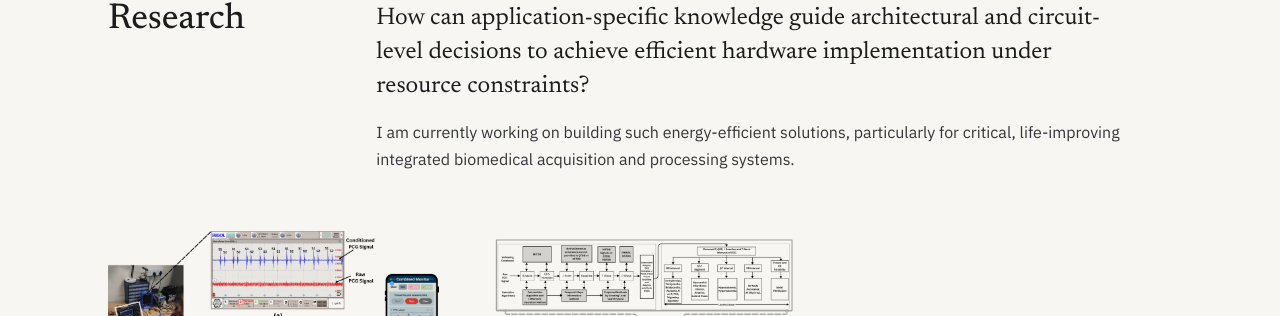
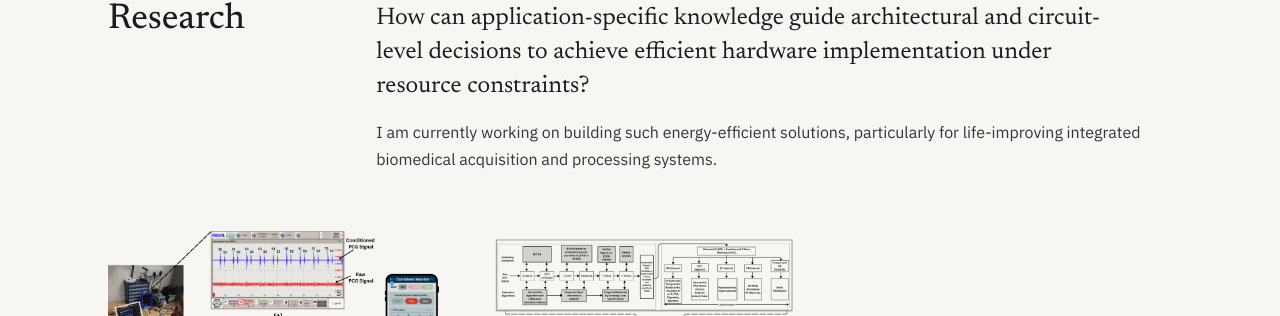
Before and after one commit to karthikm-22/karthikm-22.github.io, a Jekyll site: the page built from index.html, in a window 1280 px wide and 900 px high, scrolled down 391 px. Shown: the part 138-454 px from the top of the window. Built offline with Jekyll 4.4.1, drawn with Linux system fonts in a browser that asks for light colours.

Commit message:
Research subtext: drop 'critical'
Co-Authored-By: Claude Sonnet 5.5 <noreply@anthropic.com>
Claude-Session: https://claude.ai/code/session_01AKG1NoTwCQwdDbFKPKq22J

```diff
--- a/_data/profile.yml
+++ b/_data/profile.yml
@@ -33,7 +33,7 @@ research:
     resource constraints?
   text: >-
     I am currently working on building such energy-efficient solutions,
-    particularly for critical, life-improving integrated biomedical acquisition
+    particularly for life-improving integrated biomedical acquisition
     and processing systems.
 
 publications:
```
